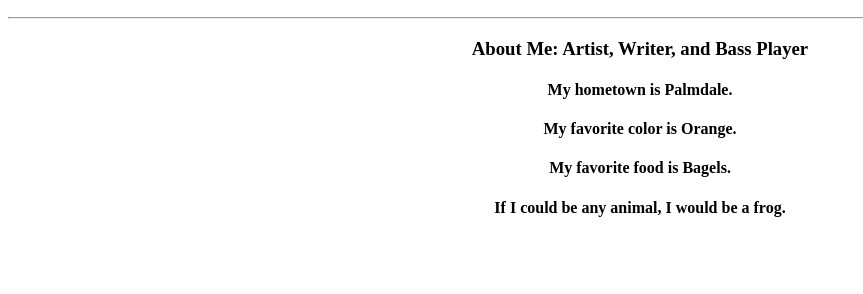
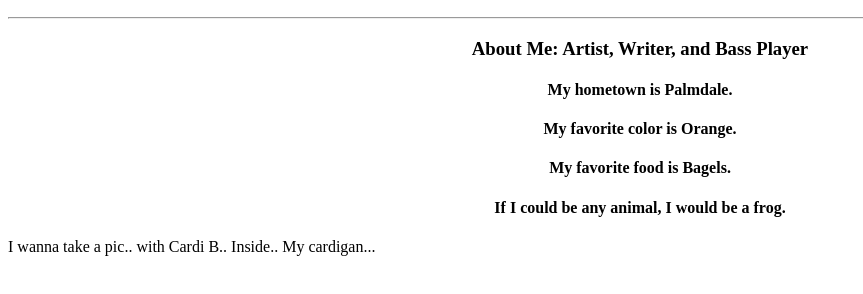
Before and after one commit to fflores22/my-first-webpage, a plain HTML site: page index.html in a window 1280 px wide. Shown: the part 110-404 px from the top of the page, without its empty margins (0-863 px from the left). Drawn offline with Linux system fonts and the light colour scheme.

Commit message:
Adding new placeholder text

```diff
--- a/index.html
+++ b/index.html
@@ -15,6 +15,6 @@
 					<h4>My favorite color is Orange.</h4>
 					<h4>My favorite food is Bagels.</h4>
 					<h4>If I could be any animal, I would be a frog.</h4>
-			</div>
+			</div><p>I wanna take a pic.. with Cardi B.. Inside.. My cardigan...</p>
 		  </body>
 		</html>
```
